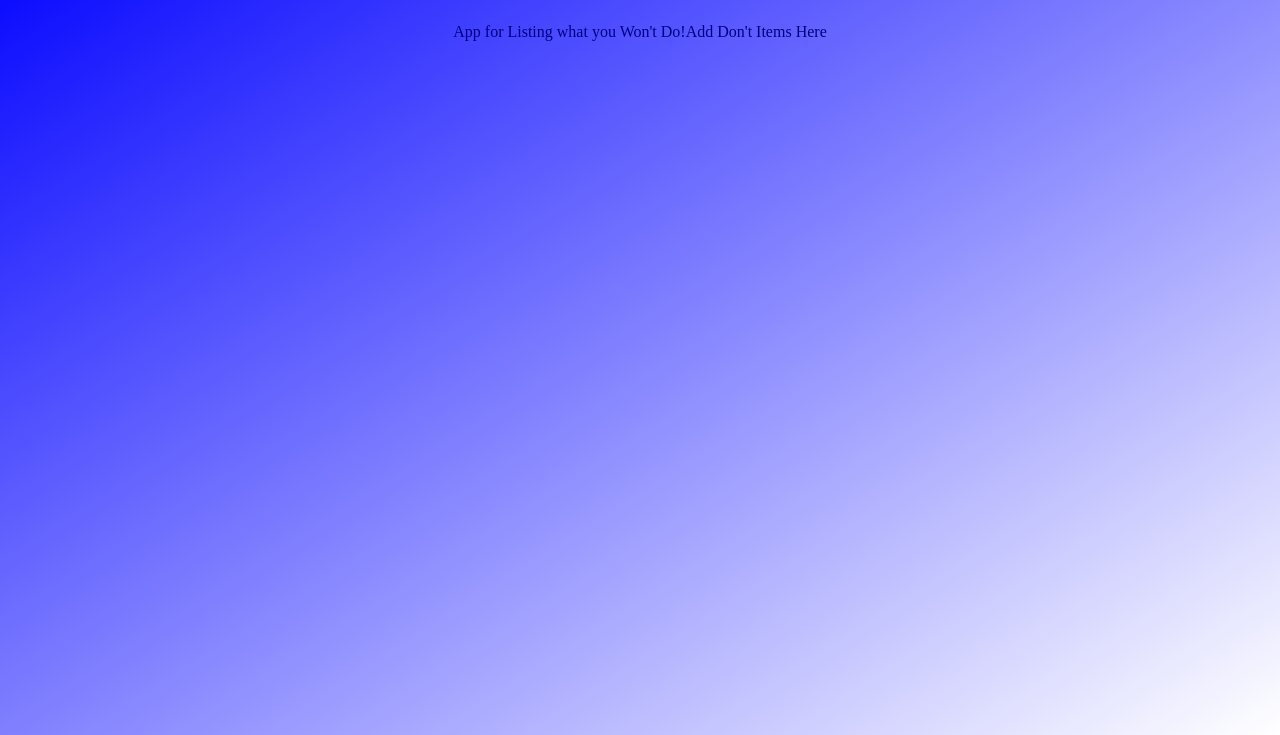
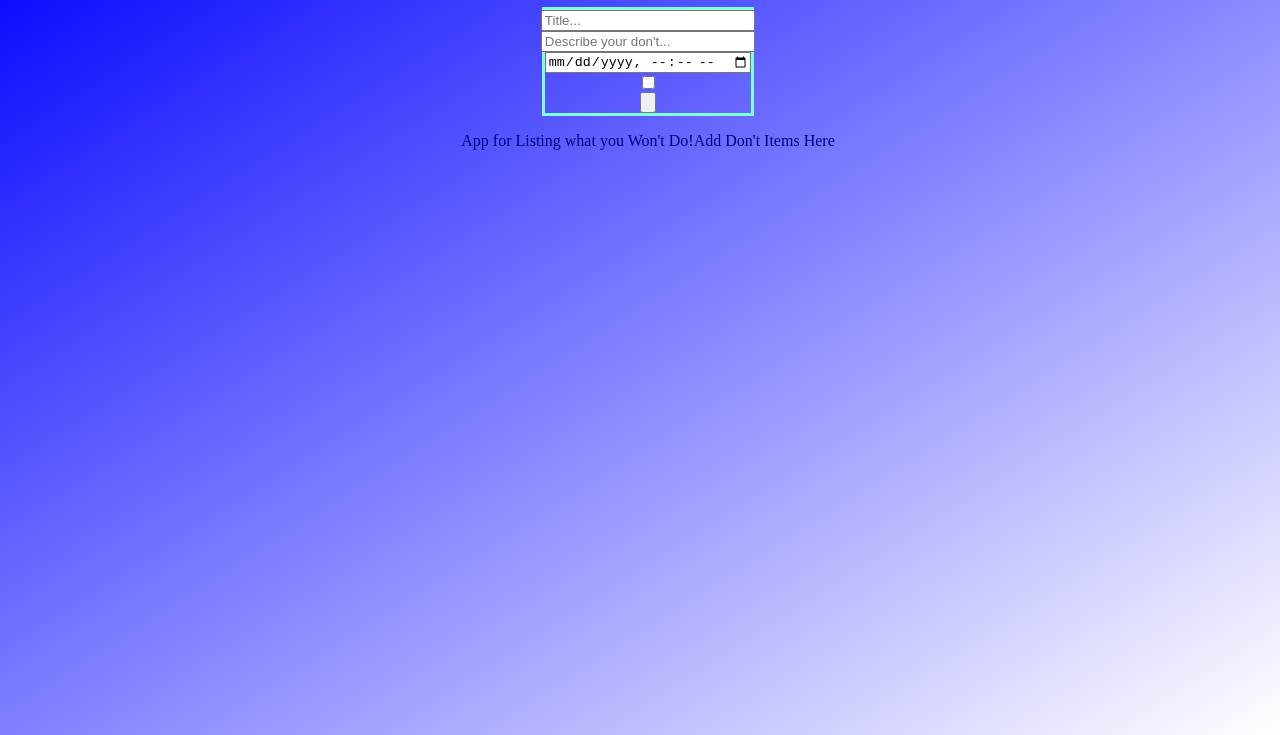
Before and after one commit to roquez94/ToDontList, a website built with webpack: page dist/index.html in a window 1280 px wide. Shown: the part 81-816 px from the top of the page. Built offline with Linux system fonts and the light colour scheme.

Commit message:
Created form to get user data

```diff
--- a/src/jsModules/todoItems.js
+++ b/src/jsModules/todoItems.js
@@ -24,7 +24,7 @@ function createTodoItems (title,description,dueDate,priortity) {
     return currentTodoItem;
 };
 
-//fix/search up how to show object content into div js
+//2.16.23 update to use form to gather data; link to button
 function getToDoItemsDetails() {
     //could convert into a form that pops up instead
     let title = prompt("Enter Title for Todo Item");
@@ -80,8 +80,6 @@ function addTodoItems (){
 
 addTodoItems();
 
-
-
 //reference Library/Book app on removing/changing items from DOM (2/6/23)
 function removeTodoItems() {
 
--- a/src/style.css
+++ b/src/style.css
@@ -2,6 +2,7 @@ body {
     color: navy;
     background: linear-gradient(to left top, white, blue);
     min-height: 100vh;
+    min-width: 100%;
 }
 
 #main {
@@ -15,4 +16,20 @@ body {
     justify-content: center;
     align-items: center;
     color: rgb(238, 84, 57);
+    min-width: 100%;
 }
+
+.listInfo {
+    display: flex;
+    flex-direction: column;
+    align-items: center;
+    color: pink;
+    border-style: solid;
+    border-color: aquamarine;
+    min-width: 80;
+}
+
+input[type=text] {
+    width: 100%;
+
+}
```
Also changed, not shown: dist/index.html, dist/main.js.
